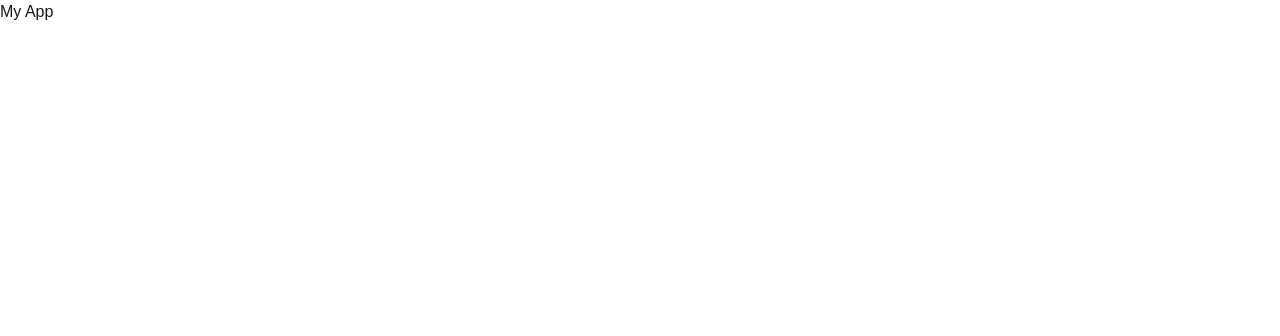
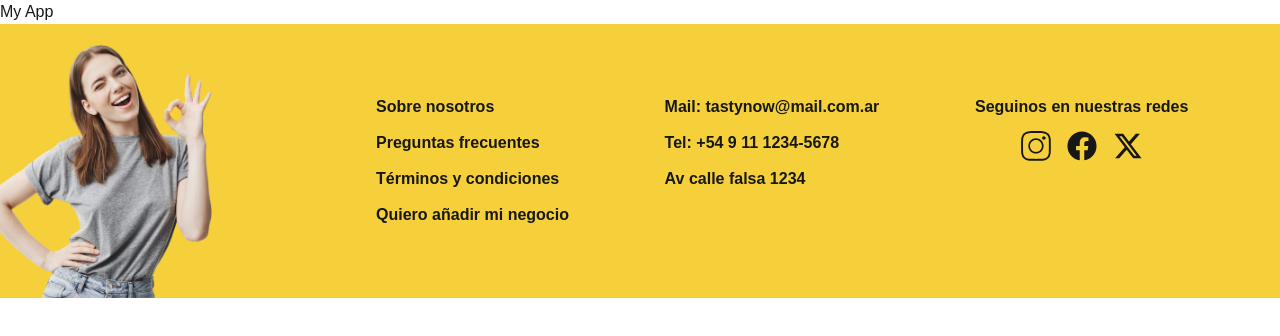
Before and after one commit to No-Country-simulation/s18-26-t-js, a Next.js app: page / in a window 1280 px wide. Shown: the top 336 px of the page. Built offline with nearby package versions, Linux system fonts and the light colour scheme.

Commit message:
feat(frontend): Implement Footer Component for Issue #5

```diff
--- a/package.json
+++ b/package.json
@@ -12,7 +12,9 @@
     "@prisma/client": "^5.20.0",
     "next": "14.2.14",
     "react": "^18",
-    "react-dom": "^18"
+    "react-dom": "^18",
+    "react-icons": "^5.3.0",
+    "s18-26-t-js": "file:"
   },
   "devDependencies": {
     "@types/node": "^20",
--- a/src/app/layout.tsx
+++ b/src/app/layout.tsx
@@ -1,21 +1,22 @@
-import type { Metadata } from "next";
-import localFont from "next/font/local";
-import "./globals.css";
+import type { Metadata } from 'next';
+import localFont from 'next/font/local';
+import './globals.css';
+import Footer from '@/components/Footer';
 
 const geistSans = localFont({
-  src: "./fonts/GeistVF.woff",
-  variable: "--font-geist-sans",
-  weight: "100 900",
+  src: './fonts/GeistVF.woff',
+  variable: '--font-geist-sans',
+  weight: '100 900',
 });
 const geistMono = localFont({
-  src: "./fonts/GeistMonoVF.woff",
-  variable: "--font-geist-mono",
-  weight: "100 900",
+  src: './fonts/GeistMonoVF.woff',
+  variable: '--font-geist-mono',
+  weight: '100 900',
 });
 
 export const metadata: Metadata = {
-  title: "Create Next App",
-  description: "Generated by create next app",
+  title: 'Create Next App',
+  description: 'Generated by create next app',
 };
 
 export default function RootLayout({
@@ -24,11 +25,13 @@ export default function RootLayout({
   children: React.ReactNode;
 }>) {
   return (
-    <html lang="en">
+    <html lang='en'>
       <body
         className={`${geistSans.variable} ${geistMono.variable} antialiased`}
       >
         {children}
+
+        <Footer />
       </body>
     </html>
   );
--- /dev/null
+++ b/src/components/Footer.tsx
@@ -0,0 +1,103 @@
+import Image from 'next/image';
+import Link from 'next/link';
+import React from 'react';
+import { FaFacebook } from 'react-icons/fa';
+import { FaXTwitter } from 'react-icons/fa6';
+import { SlSocialInstagram } from 'react-icons/sl';
+
+export default function Footer() {
+  return (
+    <footer className='bg-[#F5D03A] grid sm:grid-cols-[1fr_3.5fr] relative  overflow-hidden min-h-[274px]'>
+      <div className='h-full sm:block hidden'>
+        <Image
+          src='/img/women.png'
+          alt=''
+          width={450}
+          height={450}
+          className='object-cover left-[-20px] bottom-[0px] block md:left-[-50px] absolute md:bottom-[-20px]'
+        />
+      </div>
+
+      <div className=' flex-grow gap-7 md:gap-5  sm:content-center  flex flex-col  md:flex-row md:justify-evenly  px-4 py-4 max-w-5xl flex-wrap'>
+        <nav aria-label='Enlaces del sitio'>
+          <ul className='font-semibold text-base flex flex-col gap-3'>
+            <li>
+              <Link href='#' aria-label='Sobre nosotros'>
+                Sobre nosotros
+              </Link>
+            </li>
+
+            <li>
+              <Link href='#' aria-label='Preguntas frecuentes'>
+                Preguntas frecuentes
+              </Link>
+            </li>
+
+            <li>
+              <Link href='#' aria-label='Términos y condiciones'>
+                Términos y condiciones
+              </Link>
+            </li>
+
+            <li>
+              <Link href='#' aria-label='Añadir mi negocio'>
+                Quiero añadir mi negocio
+              </Link>
+            </li>
+          </ul>
+        </nav>
+
+        <address>
+          <ul className='font-semibold text-base flex flex-col gap-3 not-italic '>
+            <li>
+              <a href='mailto:tastynow@mail.com.ar'>
+                Mail: tastynow@mail.com.ar
+              </a>
+            </li>
+
+            <li>
+              <a href='tel:+5491112345678'>Tel: +54 9 11 1234-5678</a>
+            </li>
+
+            <li>Av calle falsa 1234</li>
+          </ul>
+        </address>
+
+        <div>
+          <p className='font-semibold text-base mb-3'>
+            Seguinos en nuestras redes
+          </p>
+
+          <div className='flex gap-4  items-center md:justify-center'>
+            <a
+              href='https://instagram.com'
+              aria-label='Instagram'
+              target='_blank'
+            >
+              <SlSocialInstagram className=' text-3xl' />
+            </a>
+
+            <a
+              href='https://facebook.com'
+              aria-label='Facebook'
+              target='_blank'
+            >
+              <FaFacebook className=' text-3xl' />
+            </a>
+
+            <a href='https://twitter.com' aria-label='Twitter' target='_blank'>
+              <FaXTwitter className=' text-3xl' />
+            </a>
+          </div>
+        </div>
+      </div>
+    </footer>
+  );
+}
+
+/*
+
+  He trabajado en la versión responsive. Cuando estén listos los diseños,
+  puedo hacer los cambios yo, o alguien más puede hacerlo.
+
+*/
```
Also changed, not shown: public/img/women.png (added), 1 other file (tests, documents, lock files or other folders).
